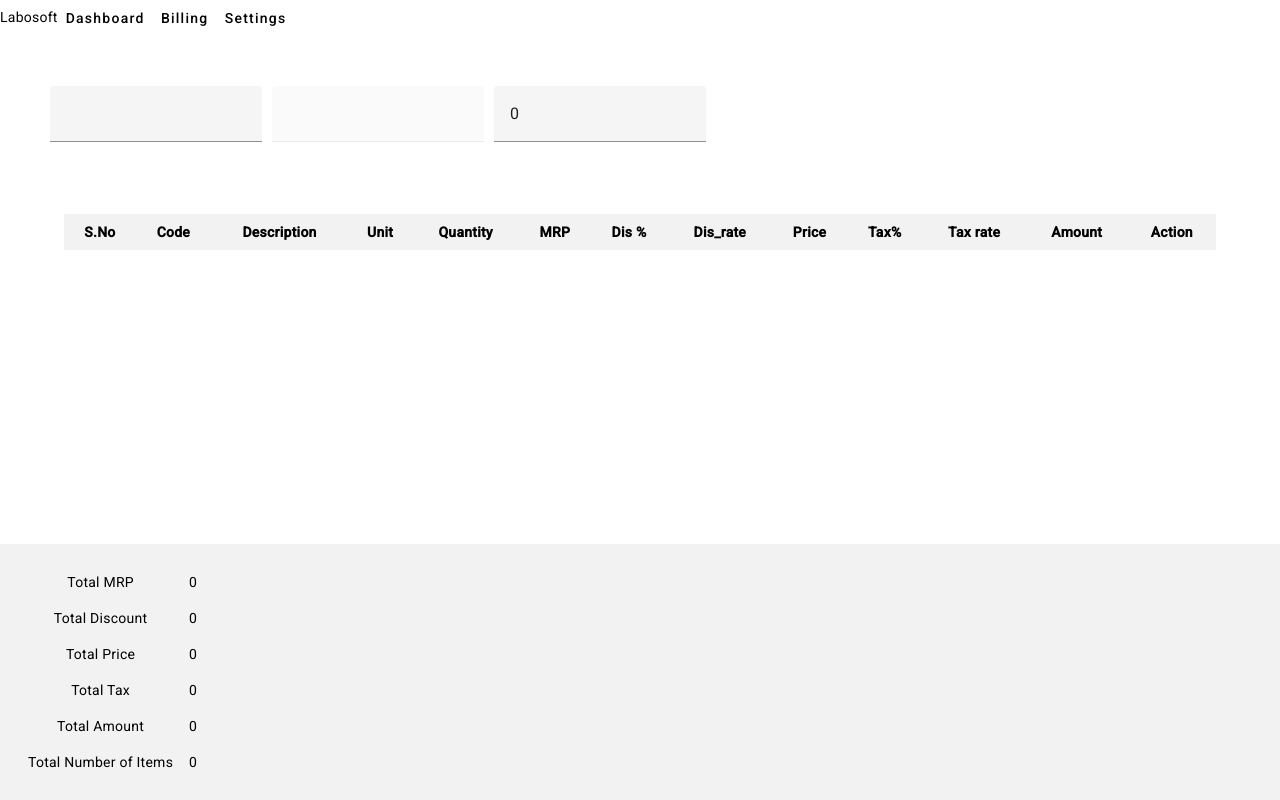
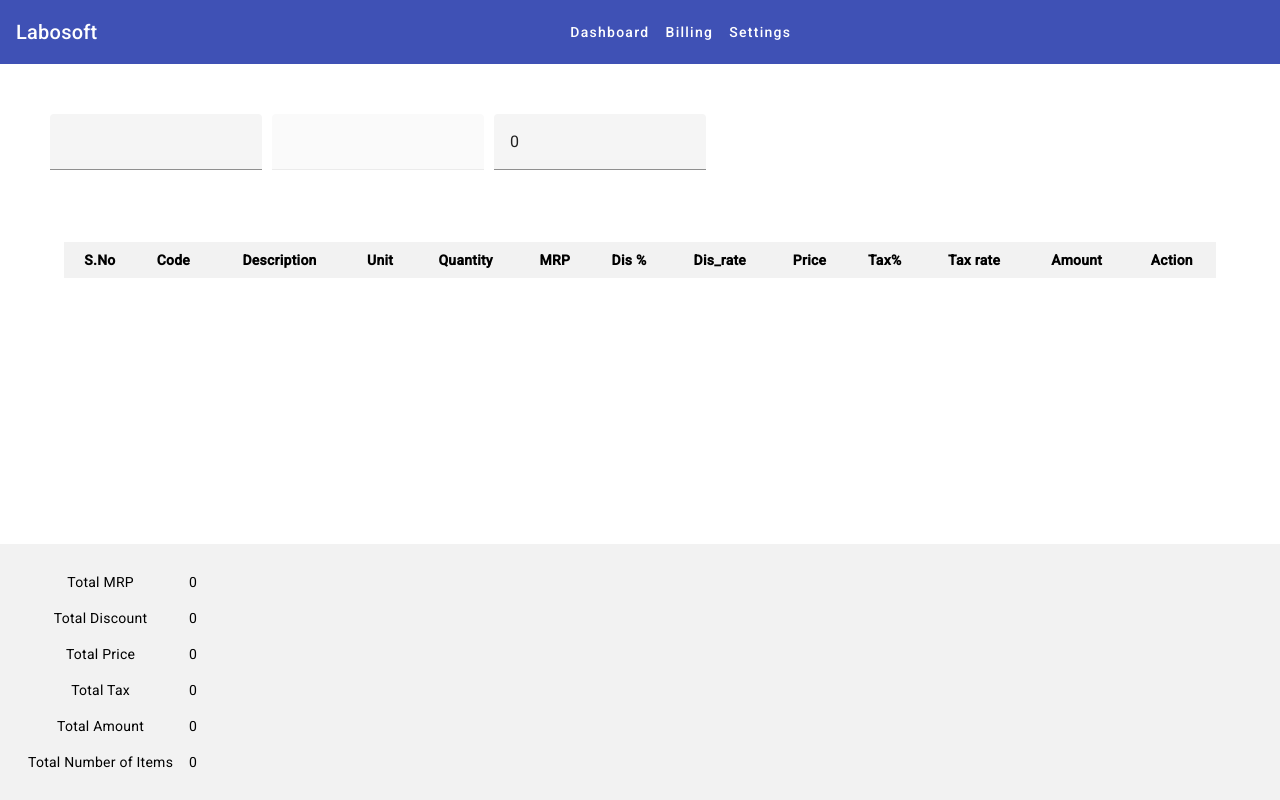
Before and after one commit to Hemanath17/newLabone, an Angular app: page / in a window 1280 px wide. Built offline with nearby package versions, Linux system fonts and the light colour scheme.

Commit message:
navbar changes

```diff
--- a/src/app/app.module.ts
+++ b/src/app/app.module.ts
@@ -25,8 +25,8 @@ import { MatIconModule } from '@angular/material/icon';
     MatInputModule,
     MatTableModule,
     MatIconModule,
-    MatButtonModule
-
+    MatButtonModule,
+    MatToolbarModule
   ],
   providers: [],
   bootstrap: [AppComponent],
--- a/src/app/navbar/navbar.component.css
+++ b/src/app/navbar/navbar.component.css
@@ -0,0 +1,25 @@
+.mat-toolbar {
+    display: flex;
+    justify-content: center;
+    height: 64px; /* Adjust the height as needed */
+}
+
+.toolbar-container {
+    display: flex;
+    justify-content: space-between;
+    align-items: center;
+    width: 100%;
+}
+
+.left-align {
+    display: flex;
+    align-items: center;
+    justify-content: flex-start;
+}
+
+.center-align {
+    display: flex;
+    align-items: center;
+    justify-content: center;
+    margin: auto;
+}
--- a/src/app/navbar/navbar.component.html
+++ b/src/app/navbar/navbar.component.html
@@ -1,8 +1,13 @@
 <mat-toolbar color="primary">
-    <span>Labosoft</span>
 
-    <a mat-button>Dashboard</a>
-    <a mat-button>Billing</a>
-    <a mat-button>Settings</a>
-
+    <div class="toolbar-container">
+        <div class="left-align">
+            <span>Labosoft</span>
+        </div>
+       <div class="center-align">
+            <a mat-button>Dashboard</a>
+            <a mat-button>Billing</a>
+            <a mat-button>Settings</a>
+        </div>
+    </div>
 </mat-toolbar>
```
